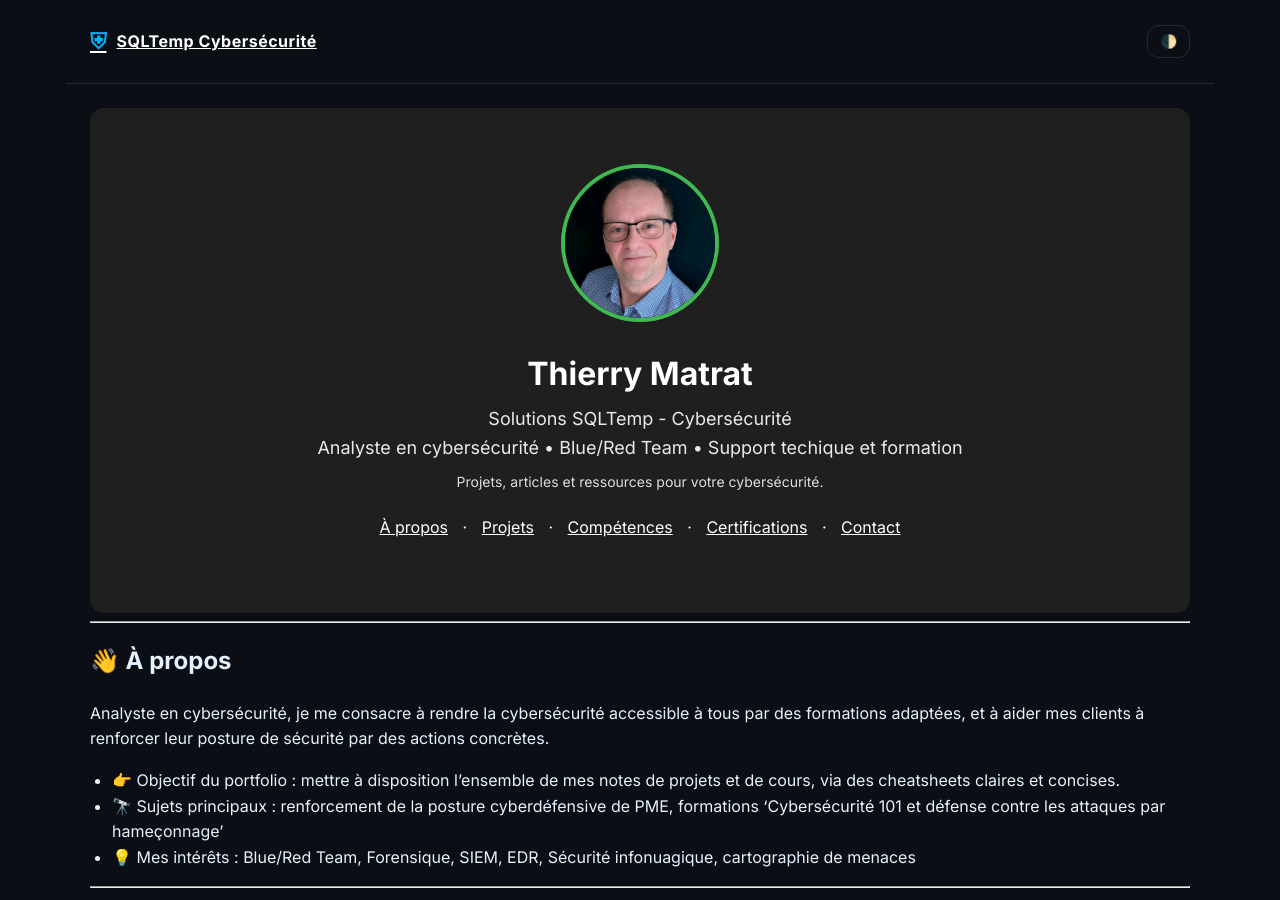
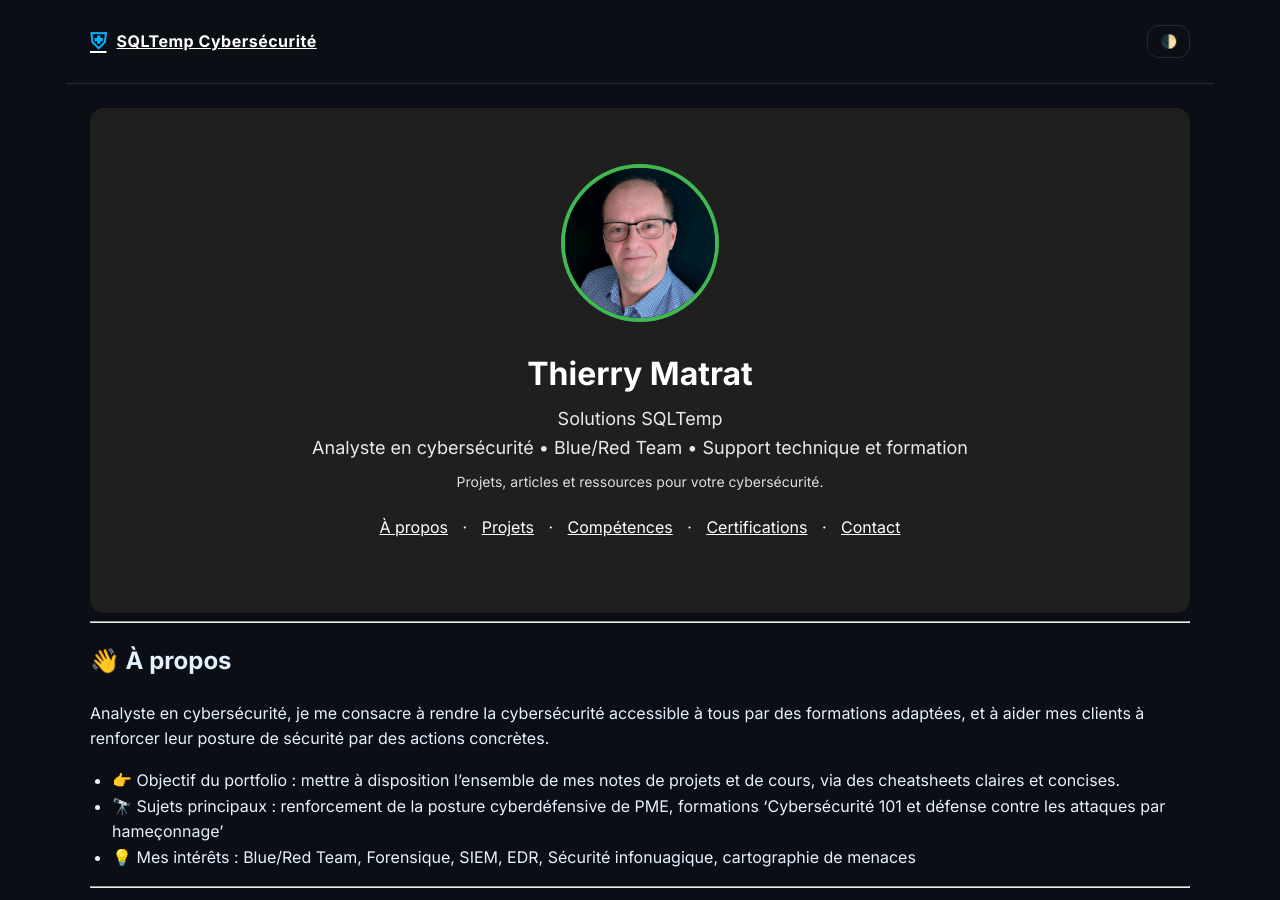
Before and after one commit to sqltemp/portfolio, a Jekyll site: the page built from index.md, in a window 1280 px wide and 900 px high. Built offline with Jekyll 4.4.1, drawn with Linux system fonts in a browser that asks for light colours; our own code applies the rules of GitHub Pages for plain Markdown files.

Commit message:
Update index.md

```diff
--- a/index.md
+++ b/index.md
@@ -14,8 +14,8 @@ Mode d’emploi :
 <div align="center" style="background:#1f1f1f; padding:56px 20px; color:#fff; border-radius:14px;">
   <img src="assets/Profil.png" alt="Photo de [VOTRE NOM]" width="150" style="border-radius:50%; border:4px solid #3fb950;">
   <h1 style="margin:18px 0 6px;">Thierry Matrat</h1>
-  <p style="margin:0; font-size:18px; opacity:.9;">Solutions SQLTemp - Cybersécurité</p>
-  <p style="margin:0; font-size:18px; opacity:.9;">Analyste en cybersécurité • Blue/Red Team • Support techique et formation</p>
+  <p style="margin:0; font-size:18px; opacity:.9;">Solutions SQLTemp</p>
+  <p style="margin:0; font-size:18px; opacity:.9;">Analyste en cybersécurité • Blue/Red Team • Support technique et formation</p>
   <p style="margin:8px 0 0; font-size:14px; opacity:.85;">Projets, articles et ressources pour votre cybersécurité.</p>
 
   <!-- mini navigation -->
```
